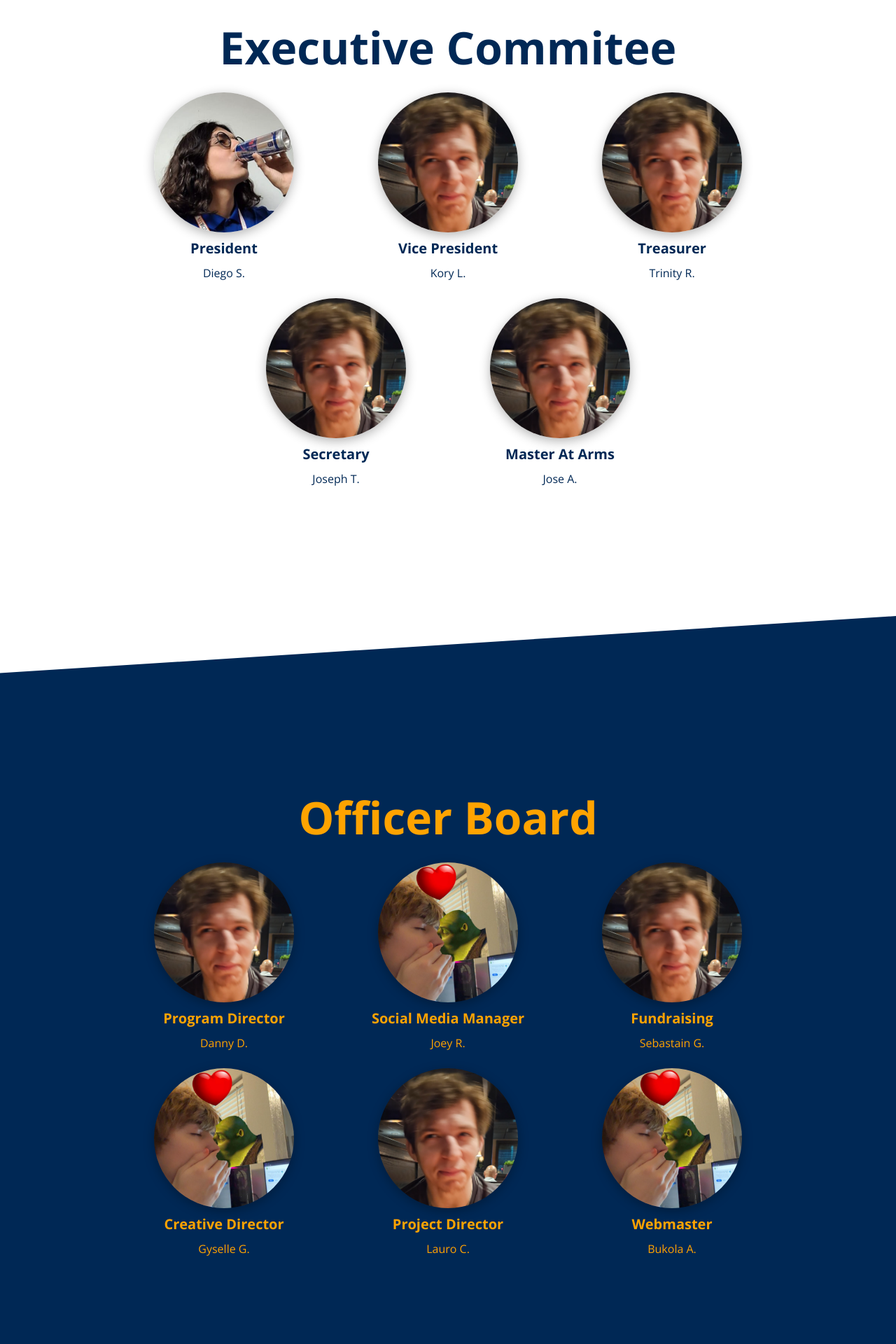
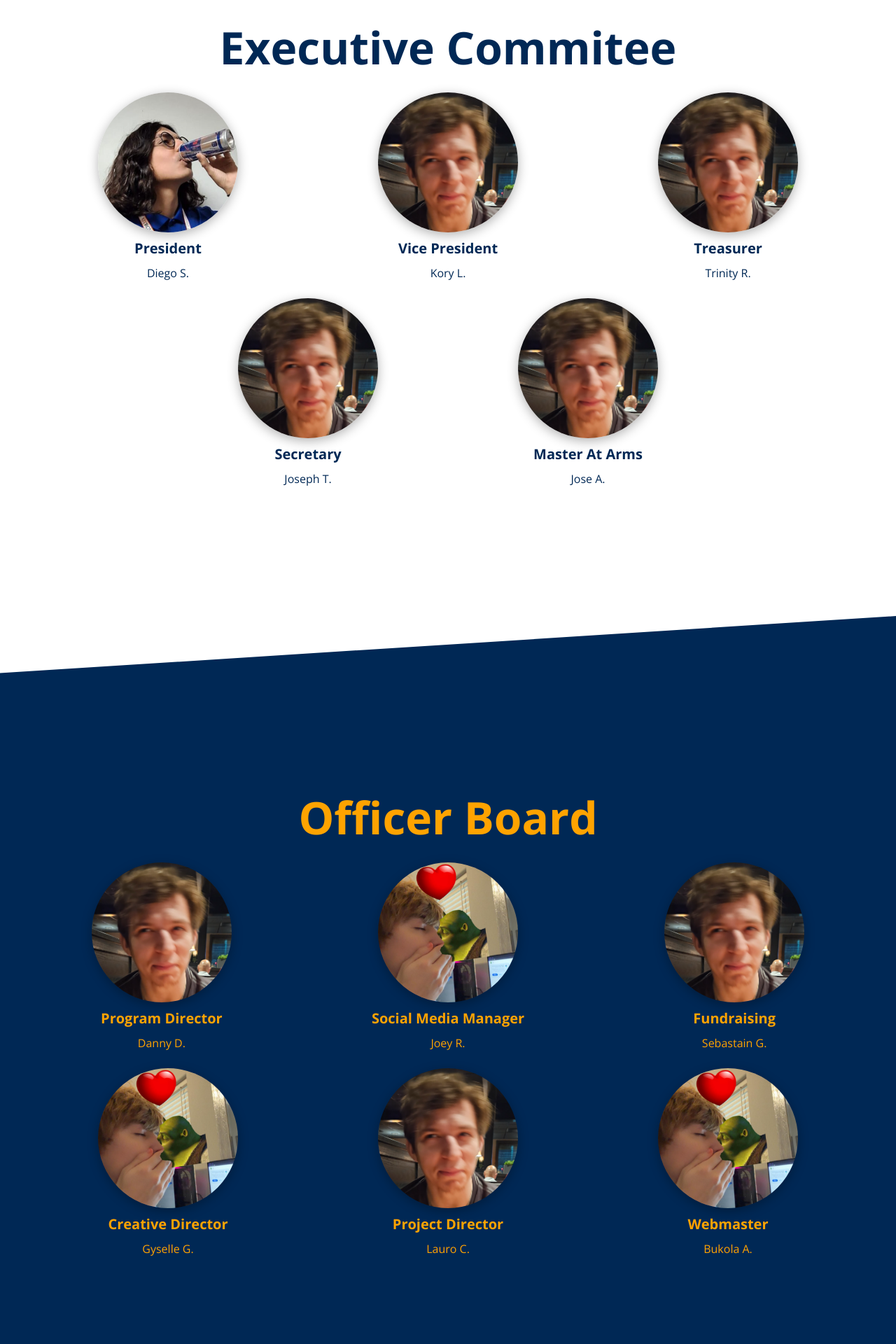
Before and after one commit to IEEE-ESB/R5-Conference-Website, a Next.js app: page /leadership in a window 1280 px wide. Shown: the part 220-2140 px from the top of the page at 70% size. Built offline with nearby package versions, Linux system fonts and the light colour scheme.

Commit message:
style done

```diff
--- a/app/leadership/page.module.css
+++ b/app/leadership/page.module.css
@@ -33,8 +33,8 @@
 
 /* Sections */
 .sectionContainer {
-  display: grid;
-  grid-template-columns: repeat(3, 20rem);
+	display: flex;
+	gap: 10rem;
 }
 
 .sectionContainer2 {
--- a/app/leadership/page.tsx
+++ b/app/leadership/page.tsx
@@ -28,7 +28,7 @@ export default function About() {
 				<div className={styles.sectionTitle}>
 					<h2>Executive Commitee</h2>
 				</div>
-        <div className={styles.sectionContainer}>
+				<div className="flex lg:gap-50 max-lg:flex-col">
 					<Profile imgUrl="/diego.png" position="President" name="Diego S." />
 					<Profile
 						imgUrl="/kory.png"
@@ -37,7 +37,7 @@ export default function About() {
 					/>
 					<Profile imgUrl="/kory.png" position="Treasurer" name="Trinity R." />
 				</div>
-        <div className={styles.sectionContainer2}>
+				<div className="flex lg:gap-50 max-lg:flex-col">
 					<Profile imgUrl="/kory.png" position="Secretary" name="Joseph T." />
 					<Profile
 						imgUrl="/kory.png"
@@ -51,7 +51,7 @@ export default function About() {
 				<div className={styles.sectionTitle}>
 					<h2>Officer Board</h2>
 				</div>
-        <div className={styles.sectionContainer}>
+				<div className="flex lg:gap-50 max-lg:flex-col">
 					<Profile
 						imgUrl="/kory.png"
 						position="Program Director"
@@ -67,6 +67,8 @@ export default function About() {
 						position="Fundraising"
 						name="Sebastain G."
 					/>
+				</div>
+				<div className="flex lg:gap-50 max-lg:flex-col">
 					<Profile
 						imgUrl="/joseph.png"
 						position="Creative Director"
@@ -85,7 +87,7 @@ export default function About() {
 				<div className={styles.sectionTitle}>
 					<h2>Faculty</h2>
 				</div>
-        <div className={styles.sectionContainer2}>
+				<div className="flex lg:gap-50 max-lg:flex-col">
 					<Profile
 						imgUrl="/diego.png"
 						position="Advisor"
```
Lines whose indentation alone changed are shown as unchanged.
